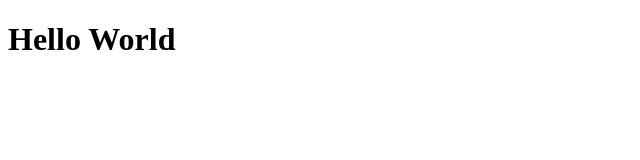
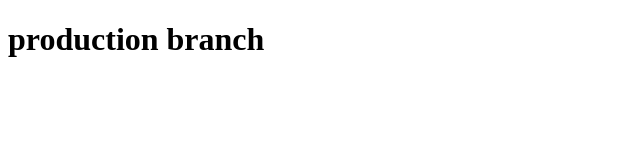
Before and after one commit to kinjal2006/practicevcscfkinjal, a plain HTML site: page index.html in a window 1280 px wide. Shown: the whole page, without its empty margins (0-640 px from the left). Drawn offline with Linux system fonts and the light colour scheme.

Commit message:
first commit

```diff
--- a/index.html
+++ b/index.html
@@ -6,6 +6,6 @@
     <title>practicevcscfkinjal</title>
 </head>
 <body>
-    <h1>Hello World</h1>
+    <h1>production branch</h1>
 </body>
 </html>
```
